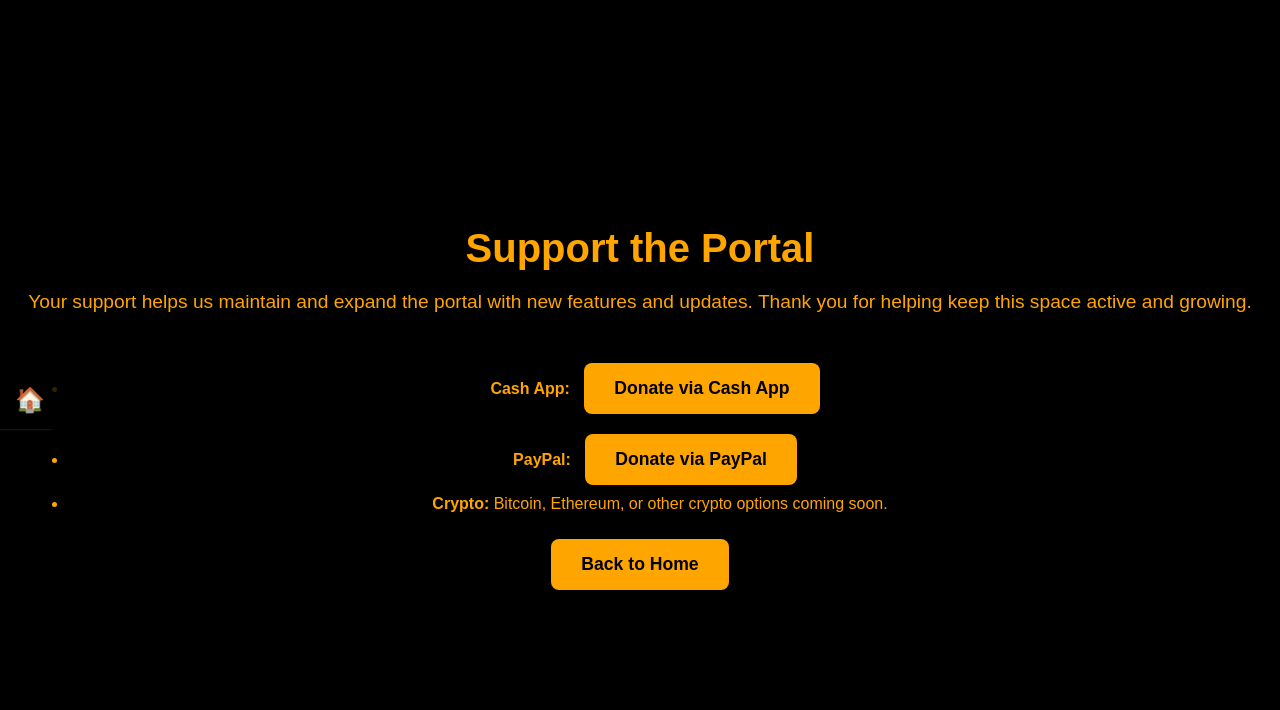
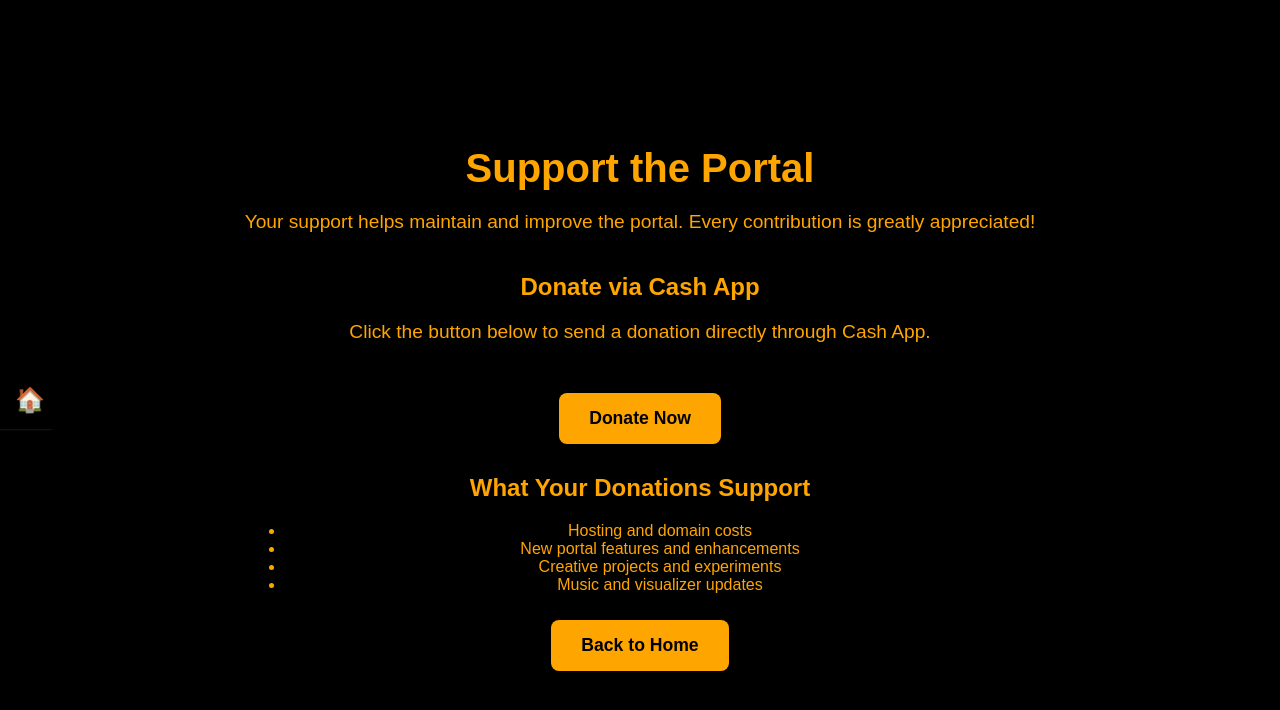
Before and after one commit to noGabrielChristensen/Portal, a plain HTML site: page donations.html in a window 1280 px wide. Drawn offline with Linux system fonts and the light colour scheme.

Commit message:
Update donations.html

```diff
--- a/donations.html
+++ b/donations.html
@@ -21,16 +21,19 @@
   <!-- Main Content -->
   <div id="main-content">
     <h1>Support the Portal</h1>
-    <p>Your support helps us maintain and expand the portal with new features and updates. Thank you for helping keep this space active and growing.</p>
+    <p>Your support helps maintain and improve the portal. Every contribution is greatly appreciated!</p>
 
-    <!-- Donation Options -->
-    <div class="notes-section">
-      <ul>
-        <li><strong>Cash App:</strong> <button class="button" onclick="window.open('https://cash.app/$YourCashtag', '_blank')">Donate via Cash App</button></li>
-        <li><strong>PayPal:</strong> <button class="button" onclick="window.open('https://www.paypal.com/donate?hosted_button_id=YOURID', '_blank')">Donate via PayPal</button></li>
-        <li><strong>Crypto:</strong> Bitcoin, Ethereum, or other crypto options coming soon.</li>
-      </ul>
-    </div>
+    <h2>Donate via Cash App</h2>
+    <p>Click the button below to send a donation directly through Cash App.</p>
+    <button class="button" onclick="window.open('https://cash.app/$YourCashtag', '_blank')">Donate Now</button>
+
+    <h2>What Your Donations Support</h2>
+    <ul>
+      <li>Hosting and domain costs</li>
+      <li>New portal features and enhancements</li>
+      <li>Creative projects and experiments</li>
+      <li>Music and visualizer updates</li>
+    </ul>
 
     <a href="index.html" class="button">Back to Home</a>
   </div>
```
